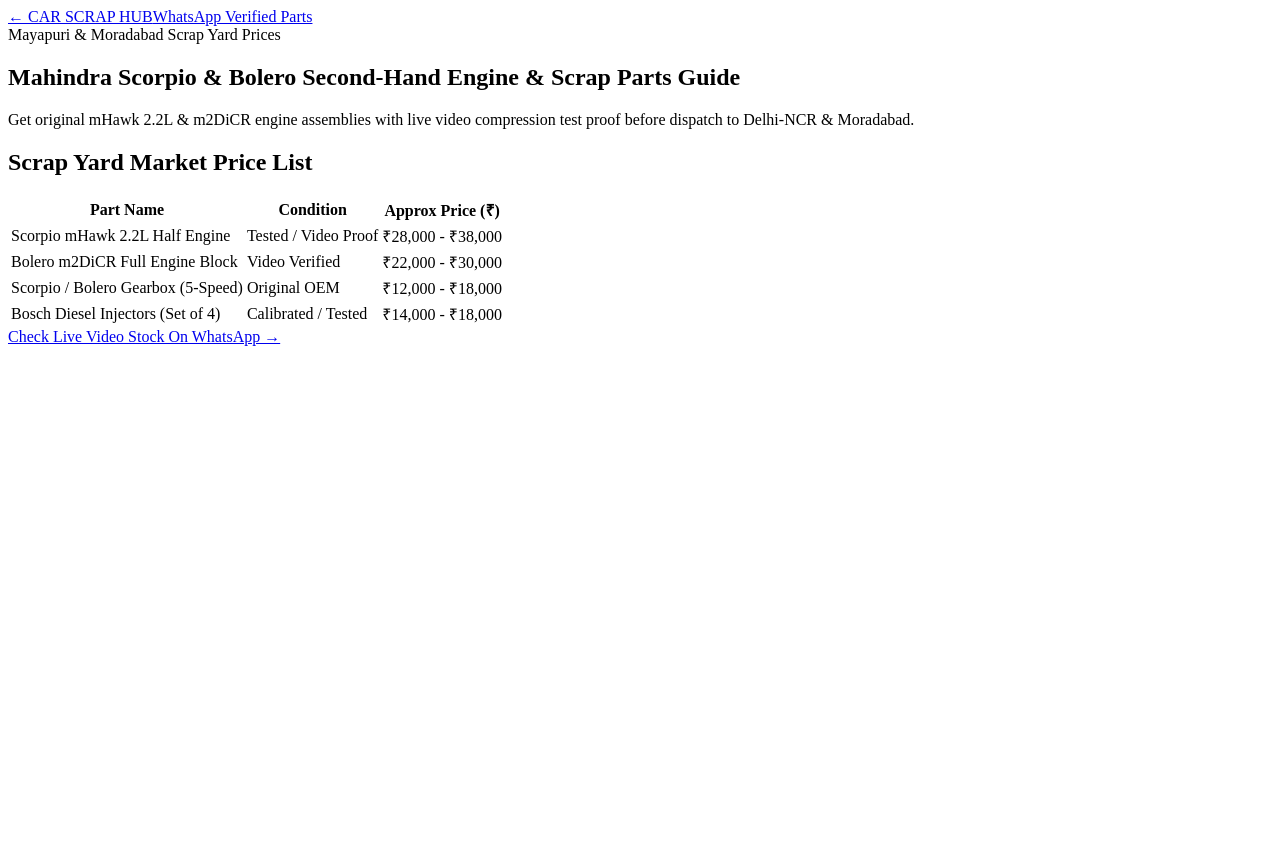
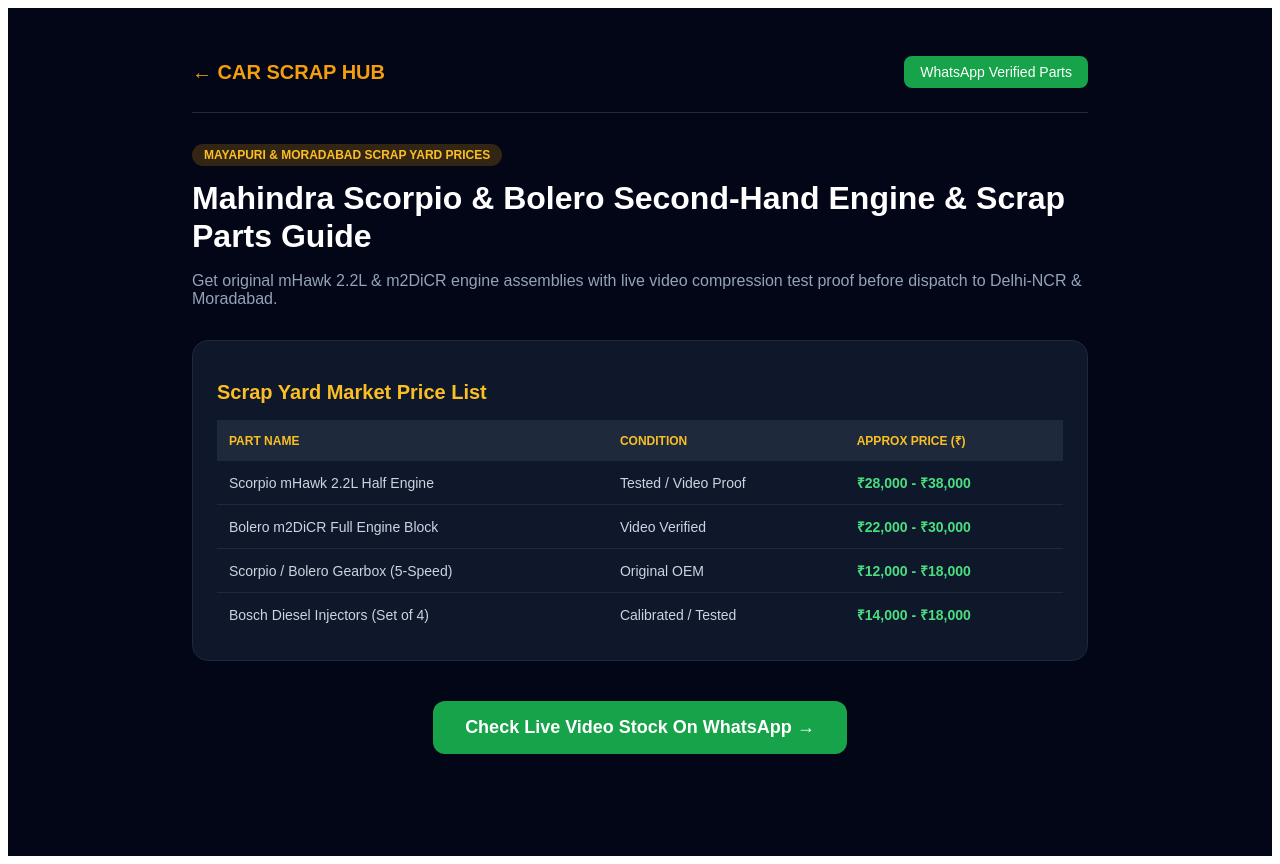
Before and after one commit to asifalvi933-crypto/car-scrap-fresh, a Next.js app: page /blog/scorpio-bolero-engine-parts in a window 1280 px wide. Before the commit the page ends 800 px from the top, so only its background shows below. Built offline with nearby package versions, Linux system fonts and the light colour scheme.

Commit message:
Update page.tsx

```diff
--- a/app/blog/scorpio-bolero-engine-parts/page.tsx
+++ b/app/blog/scorpio-bolero-engine-parts/page.tsx
@@ -2,71 +2,71 @@ import Link from 'next/link';
 
 export default function ScorpioBoleroPartsPage() {
   return (
-    <main className="min-h-screen bg-slate-950 text-white p-6">
-      <header className="max-w-4xl mx-auto py-6 border-b border-slate-800 flex justify-between items-center">
-        <Link href="/" className="text-2xl font-bold text-amber-500">
+    <main style={{ minHeight: '100vh', backgroundColor: '#020617', color: '#ffffff', padding: '24px', fontFamily: 'sans-serif' }}>
+      <header style={{ maxWidth: '56rem', margin: '0 auto', padding: '24px 0', borderBottom: '1px solid #1e293b', display: 'flex', justifyContent: 'space-between', alignItems: 'center' }}>
+        <Link href="/" style={{ fontSize: '1.25rem', fontWeight: 'bold', color: '#f59e0b', textDecoration: 'none' }}>
           ← CAR SCRAP HUB
         </Link>
         <a
           href="https://wa.me/916395948240?text=I%20need%20Scorpio%20Bolero%20Engine%20Parts"
-          className="bg-green-600 hover:bg-green-500 text-white px-4 py-2 rounded-lg font-medium text-sm"
+          style={{ backgroundColor: '#16a34a', color: '#ffffff', padding: '8px 16px', borderRadius: '8px', fontWeight: '500', fontSize: '0.875rem', textDecoration: 'none' }}
         >
           WhatsApp Verified Parts
         </a>
       </header>
 
-      <article className="max-w-4xl mx-auto py-8">
-        <span className="bg-amber-500/20 text-amber-400 text-xs px-3 py-1 rounded-full font-semibold uppercase">
+      <article style={{ maxWidth: '56rem', margin: '0 auto', padding: '32px 0' }}>
+        <span style={{ backgroundColor: 'rgba(245, 158, 11, 0.2)', color: '#fbbf24', fontSize: '0.75rem', padding: '4px 12px', borderRadius: '9999px', fontWeight: '600', textTransform: 'uppercase' }}>
           Mayapuri & Moradabad Scrap Yard Prices
         </span>
-        <h1 className="text-3xl sm:text-5xl font-extrabold my-4 text-white">
+        <h1 style={{ fontSize: '2rem', fontWeight: '800', margin: '16px 0', color: '#ffffff', lineHeight: '1.2' }}>
           Mahindra Scorpio & Bolero Second-Hand Engine & Scrap Parts Guide
         </h1>
-        <p className="text-slate-400 text-base mb-8">
+        <p style={{ color: '#94a3b8', fontSize: '1rem', marginBottom: '32px' }}>
           Get original mHawk 2.2L & m2DiCR engine assemblies with live video compression test proof before dispatch to Delhi-NCR & Moradabad.
         </p>
 
-        <div className="bg-slate-900 border border-slate-800 rounded-2xl p-6 mb-8">
-          <h2 className="text-xl font-bold mb-4 text-amber-400">Scrap Yard Market Price List</h2>
-          <div className="overflow-x-auto">
-            <table className="w-full text-left text-sm text-slate-300">
-              <thead className="bg-slate-800 text-amber-400 uppercase text-xs">
-                <tr>
-                  <th className="p-3">Part Name</th>
-                  <th className="p-3">Condition</th>
-                  <th className="p-3">Approx Price (₹)</th>
+        <div style={{ backgroundColor: '#0f172a', border: '1px solid #1e293b', borderRadius: '16px', padding: '24px', marginBottom: '32px' }}>
+          <h2 style={{ fontSize: '1.25rem', fontWeight: 'bold', marginBottom: '16px', color: '#fbbf24' }}>Scrap Yard Market Price List</h2>
+          <div style={{ overflowX: 'auto' }}>
+            <table style={{ width: '100%', textAlign: 'left', fontSize: '0.875rem', color: '#cbd5e1', borderCollapse: 'collapse' }}>
+              <thead>
+                <tr style={{ backgroundColor: '#1e293b', color: '#fbbf24', textTransform: 'uppercase', fontSize: '0.75rem' }}>
+                  <th style={{ padding: '12px' }}>Part Name</th>
+                  <th style={{ padding: '12px' }}>Condition</th>
+                  <th style={{ padding: '12px' }}>Approx Price (₹)</th>
                 </tr>
               </thead>
-              <tbody className="divide-y divide-slate-800">
-                <tr>
-                  <td className="p-3">Scorpio mHawk 2.2L Half Engine</td>
-                  <td className="p-3">Tested / Video Proof</td>
-                  <td className="p-3 font-semibold text-green-400">₹28,000 - ₹38,000</td>
+              <tbody>
+                <tr style={{ borderBottom: '1px solid #1e293b' }}>
+                  <td style={{ padding: '12px' }}>Scorpio mHawk 2.2L Half Engine</td>
+                  <td style={{ padding: '12px' }}>Tested / Video Proof</td>
+                  <td style={{ padding: '12px', fontWeight: '600', color: '#4ade80' }}>₹28,000 - ₹38,000</td>
+                </tr>
+                <tr style={{ borderBottom: '1px solid #1e293b' }}>
+                  <td style={{ padding: '12px' }}>Bolero m2DiCR Full Engine Block</td>
+                  <td style={{ padding: '12px' }}>Video Verified</td>
+                  <td style={{ padding: '12px', fontWeight: '600', color: '#4ade80' }}>₹22,000 - ₹30,000</td>
+                </tr>
+                <tr style={{ borderBottom: '1px solid #1e293b' }}>
+                  <td style={{ padding: '12px' }}>Scorpio / Bolero Gearbox (5-Speed)</td>
+                  <td style={{ padding: '12px' }}>Original OEM</td>
+                  <td style={{ padding: '12px', fontWeight: '600', color: '#4ade80' }}>₹12,000 - ₹18,000</td>
                 </tr>
                 <tr>
-                  <td className="p-3">Bolero m2DiCR Full Engine Block</td>
-                  <td className="p-3">Video Verified</td>
-                  <td className="p-3 font-semibold text-green-400">₹22,000 - ₹30,000</td>
-                </tr>
-                <tr>
-                  <td className="p-3">Scorpio / Bolero Gearbox (5-Speed)</td>
-                  <td className="p-3">Original OEM</td>
-                  <td className="p-3 font-semibold text-green-400">₹12,000 - ₹18,000</td>
-                </tr>
-                <tr>
-                  <td className="p-3">Bosch Diesel Injectors (Set of 4)</td>
-                  <td className="p-3">Calibrated / Tested</td>
-                  <td className="p-3 font-semibold text-green-400">₹14,000 - ₹18,000</td>
+                  <td style={{ padding: '12px' }}>Bosch Diesel Injectors (Set of 4)</td>
+                  <td style={{ padding: '12px' }}>Calibrated / Tested</td>
+                  <td style={{ padding: '12px', fontWeight: '600', color: '#4ade80' }}>₹14,000 - ₹18,000</td>
                 </tr>
               </tbody>
             </table>
           </div>
         </div>
 
-        <div className="text-center my-10">
+        <div style={{ textAlign: 'center', margin: '40px 0' }}>
           <a
             href="https://wa.me/916395948240?text=I%20want%20to%20buy%20Scorpio/Bolero%20parts"
-            className="inline-block bg-green-600 hover:bg-green-500 text-white font-bold px-8 py-4 rounded-xl text-lg transition-all"
+            style={{ display: 'inline-block', backgroundColor: '#16a34a', color: '#ffffff', fontWeight: 'bold', padding: '16px 32px', borderRadius: '12px', fontSize: '1.125rem', textDecoration: 'none' }}
           >
             Check Live Video Stock On WhatsApp →
           </a>
```
